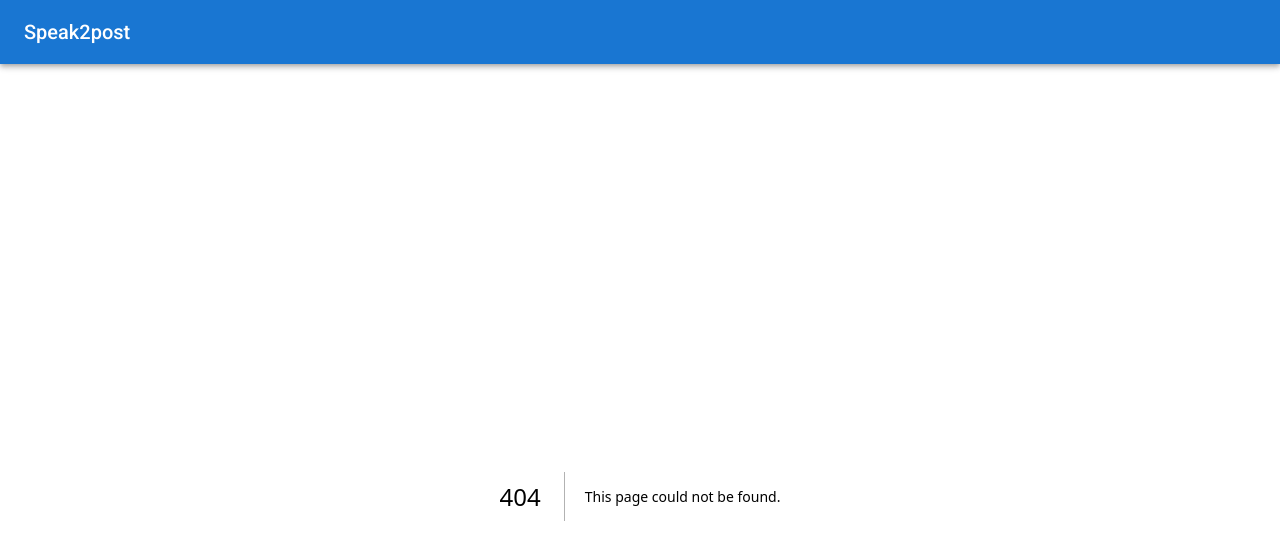
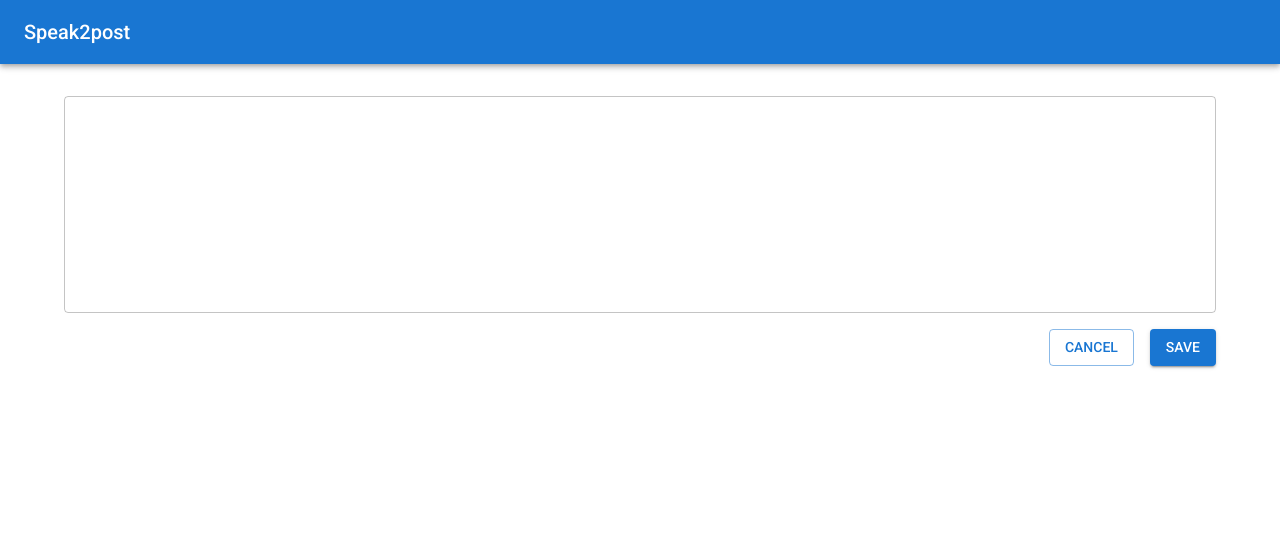
Before and after one commit to nakajima97/speak2post, a Next.js app: page /edit in a window 1280 px wide. Before the commit this address had no page. Shown: the top 560 px of the page. Built offline with nearby package versions, Linux system fonts and the light colour scheme; what @mui/material-nextjs would draw is missing.

Commit message:
#3 編集画面の静的バージョンを開発

```diff
--- /dev/null
+++ b/src/app/edit/page.tsx
@@ -0,0 +1,35 @@
+'use client'
+
+import React, { useState } from 'react';
+import { TextField, Button, Box } from '@mui/material';
+
+const EditScreen = () => {
+  const [editedText, setEditedText] = useState( '');
+
+  const handleSave = () => {
+    // onSave(editedText);
+  };
+
+  return (
+    <Box sx={{ display: 'flex', flexDirection: 'column', gap: 2 }}>
+      <TextField
+        value={editedText}
+        onChange={(e) => setEditedText(e.target.value)}
+        multiline
+        rows={8}
+        variant="outlined"
+        fullWidth
+      />
+      <Box sx={{ display: 'flex', justifyContent: 'flex-end', gap: 2 }}>
+        <Button variant="outlined">
+          Cancel
+        </Button>
+        <Button variant="contained" color="primary" onClick={handleSave}>
+          Save
+        </Button>
+      </Box>
+    </Box>
+  );
+};
+
+export default EditScreen;
```
